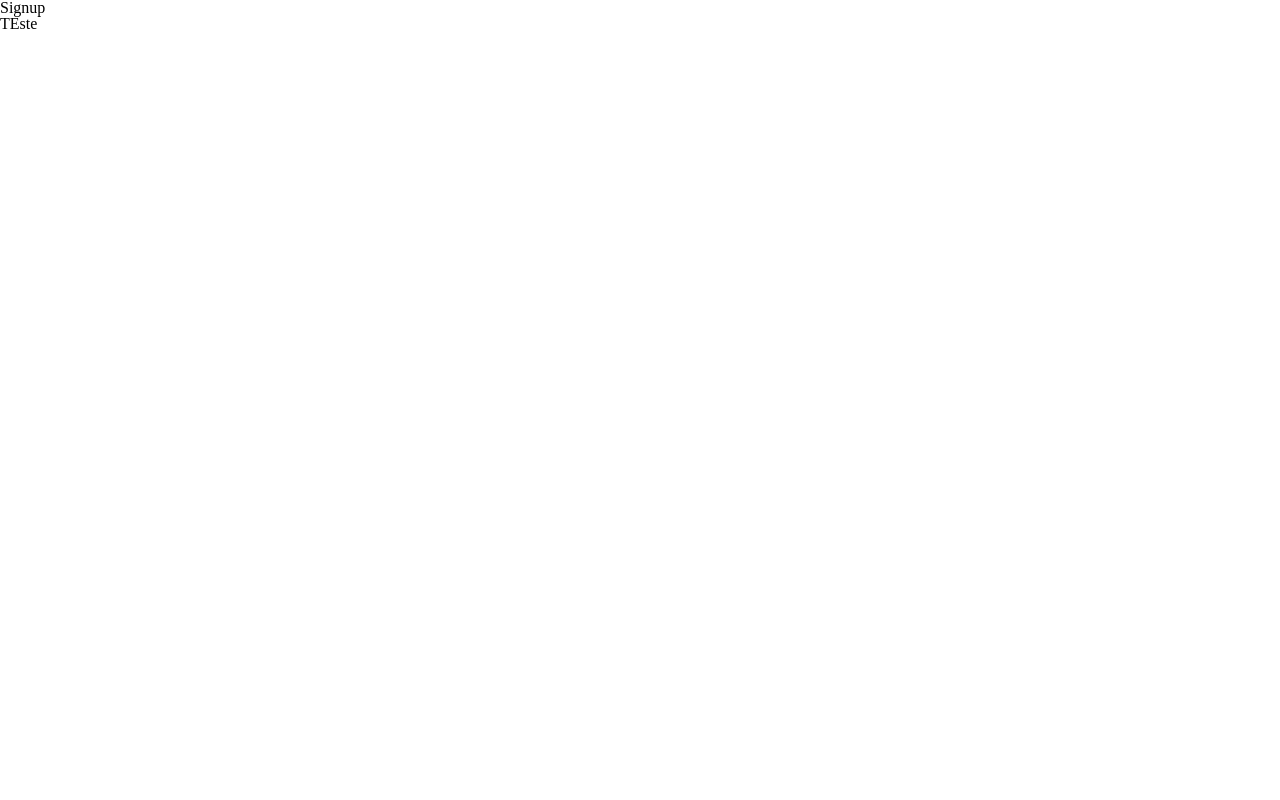
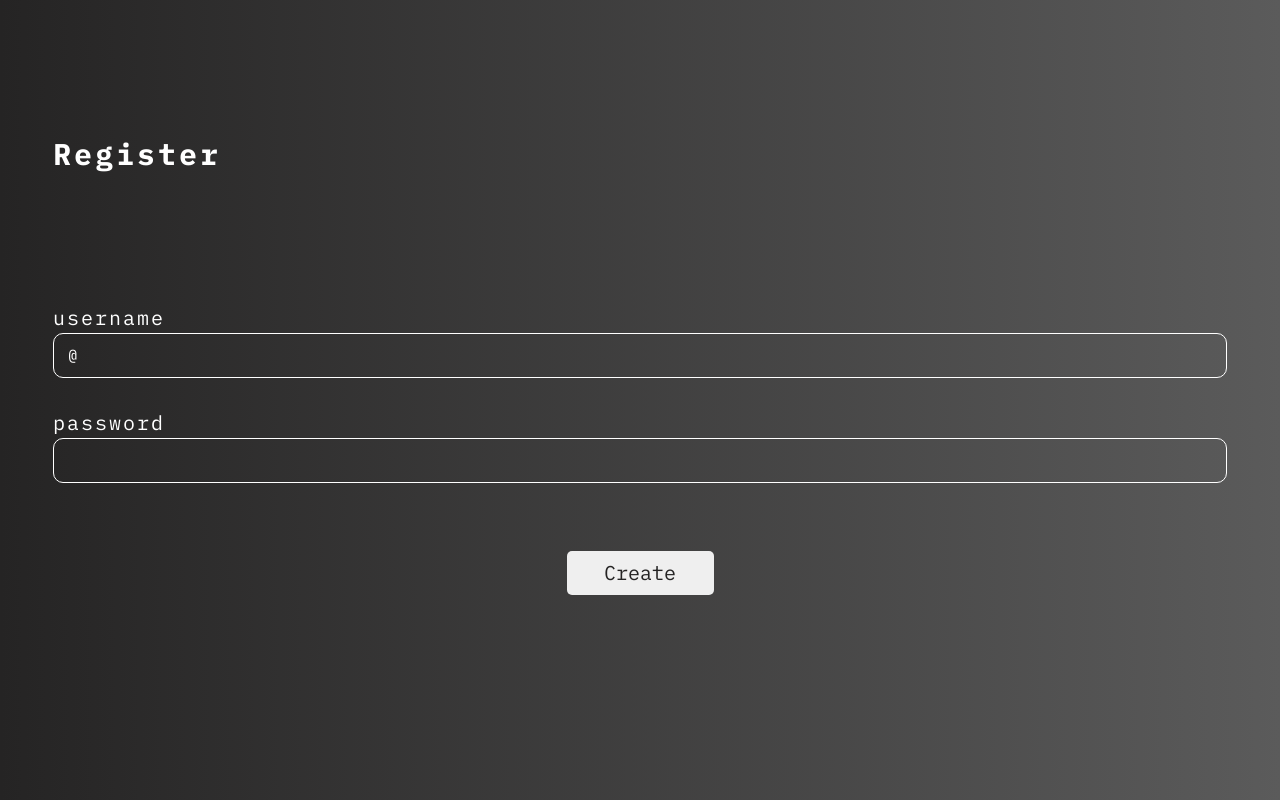
Before and after one commit to frreiro/wallet-cash-frontend, a Next.js app: page /signup in a window 1280 px wide. Built offline with nearby package versions, Linux system fonts and the light colour scheme.

Commit message:
feat: signin styles and form added

```diff
--- /dev/null
+++ b/src/context/TokenContext.tsx
@@ -0,0 +1,24 @@
+import { createContext, Dispatch, PropsWithChildren, SetStateAction, useState } from 'react';
+
+interface ITokenContext{
+	token: string | null
+	setToken: Dispatch<string | null>
+}
+
+const TokenContext = createContext<ITokenContext>({} as ITokenContext);
+
+
+const TokenProvider: React.FC<PropsWithChildren> = ({children}) => {
+	const [token, setToken] = useState<ITokenContext['token']>(null);
+
+	return (
+		<TokenContext.Provider value={{setToken, token}}>
+			{children}
+		</TokenContext.Provider>
+	);
+};
+
+export{
+	TokenContext,
+	TokenProvider
+};
--- a/src/hooks/api/useCreatUser.ts
+++ b/src/hooks/api/useCreatUser.ts
@@ -1,4 +1,4 @@
-import { User } from '../../pages';
+import { User } from '../../interfaces/User';
 import { createUser as createUserApi } from '../../services/user.api';
 import { useAsyncPost } from '../useAsyncPost';
 
@@ -6,7 +6,7 @@ const useCreateUser = () => {
 	const {
 		isSending: isSendingUser,
 		asyncFunc: createUser
-	} = useAsyncPost<User>(createUserApi);
+	} = useAsyncPost<typeof createUserApi>(createUserApi);
 
 	return {
 		isSendingUser,
--- a/src/hooks/useAsyncPost.ts
+++ b/src/hooks/useAsyncPost.ts
@@ -2,22 +2,22 @@ import { AxiosError, AxiosResponse,  } from 'axios';
 import { any } from 'joi';
 import { useEffect, useState } from 'react';
 
+type AsyncFuncType = (...args: any[]) => Promise<any>;
 
-interface IUseAsyncPost {
-	isSending: boolean;
-	asyncFunc: (body?: any) => Promise<void>
-}
 
-const useAsyncPost =  <T extends unknown>(fetchFunction: (body?: T) => Promise<AxiosResponse | AxiosError>): IUseAsyncPost => {
+const useAsyncPost =  <T extends AsyncFuncType>(fetchFunction: T ) => {
 
 	const [isSending, setIsSending] = useState(false);
+	const [data, setData] = useState< Awaited<ReturnType<T>> | null>(null);
 
-	const asyncFunc = async (body?: T): Promise<void> => {
+	const asyncFunc = async (...args: Parameters<T>): Promise<void> => {
 		setIsSending(true);
 		try {
-			await fetchFunction(body);
+			const dataResponse: Awaited<ReturnType<T>> = await fetchFunction(...args);
+			setData(dataResponse);
 			setIsSending(false);
 		} catch (e: any) {
+			setData(null);
 			setIsSending(false);
 			throw e;
 		}
@@ -26,7 +26,8 @@ const useAsyncPost =  <T extends unknown>(fetchFunction: (body?: T) => Promise<A
 
 	return {
 		isSending,
-		asyncFunc
+		asyncFunc,
+		data
 	};
 };
 
--- /dev/null
+++ b/src/interfaces/User.ts
@@ -0,0 +1,4 @@
+export interface User {
+	username:string,
+	password: string
+}
--- a/src/pages/_app.tsx
+++ b/src/pages/_app.tsx
@@ -3,17 +3,20 @@ import GlobalStyles from '../styles/GlobalStyles';
 import { Theme } from '../styles/Theme';
 import { ToastContainer } from 'react-toastify';
 import 'react-toastify/dist/ReactToastify.css';
+import { TokenProvider } from '../context/TokenContext';
 
 export default function App({ Component, pageProps }: AppProps) {
 	return (
 		<Theme>
 			<GlobalStyles/>
+			<TokenProvider>
 				<Component {...pageProps} />
 				<ToastContainer
 					pauseOnFocusLoss={false}
 					pauseOnHover={false}
 					theme="dark"
 				/>
+			</TokenProvider>
 		</Theme>
 	);
 }
--- a/src/pages/signup/index.tsx
+++ b/src/pages/signup/index.tsx
@@ -1,15 +1,68 @@
-import Head from "next/head";
-
-export default function SignUp() {
-	return (
-	  <div >
-		<Head>
-		  <title>NG - Signup</title>
-		</Head>
-		  <h1>Signup</h1>
-		  <h2>TEste</h2>
+import Head from 'next/head';
+import React from 'react';
+import { SubmitErrorHandler, SubmitHandler, useForm } from 'react-hook-form';
+import {joiResolver} from '@hookform/resolvers/joi';
+import {toast} from 'react-toastify';
+import { useRouter } from 'next/router';
+import { authSchema } from '../../schemas/auth.schema';
+import { useCreateUser } from '../../hooks/api/useCreatUser';
+import { User } from '../../interfaces/User';
+import { Main, SubmitButton } from '../../styles/Auth/auth';
 
 
-	  </div>
-	)
-  }
+
+export default function Siginup() {
+	const {register,handleSubmit} = useForm<User>({
+		resolver: joiResolver(authSchema),
+		criteriaMode: 'all'
+	});
+
+	const router = useRouter();
+	const {
+		isSendingUser,
+		createUser
+	} = useCreateUser();
+
+
+
+	const onFormSubmit: SubmitHandler<User> = async  (data) => {
+		try {
+			await createUser({username: data.username, password: data.password});
+			toast.success('Successfully registred');
+			router.push('/login');
+		} catch (e) {
+			toast.error('Could not create user');
+		}
+
+
+	};
+
+	const onFormError: SubmitErrorHandler<User> = (errors) => {
+		if(errors.password)  toast.error(errors.password.message);
+		if(errors.username)  toast.error(errors.username.message);
+	};
+
+	return (
+		<Main >
+			<Head>
+				<title>NG - Login</title>
+			</Head>
+			<h1>Register</h1>
+
+			<form onSubmit={handleSubmit(onFormSubmit, onFormError)}>
+				<article>
+					<p>username</p>
+					<div>
+						<input type="text" {...register('username')}/>
+					</div>
+				</article>
+
+				<article>
+					<p>password</p>
+					<input type="password" {...register('password')}/>
+				</article>
+				<SubmitButton type="submit">Create</SubmitButton>
+			</form>
+		</Main>
+	);
+}
--- a/src/services/user.api.ts
+++ b/src/services/user.api.ts
@@ -1,14 +1,21 @@
 import { AxiosError, AxiosResponse } from 'axios';
-import { User } from '../pages';
+import { User } from '../interfaces/User';
 import { fetchAxios } from './api';
 
 
-const createUser = async (body?: User): Promise<AxiosResponse | AxiosError> => {
-	console.log(body);
+const createUser = async (body?: User): Promise<void> => {
 	const response = await fetchAxios.post('/signup', body);
 	return response.data;
 };
 
+
+const signinUser = async (body?: User): Promise<string> => {
+	const response = await fetchAxios.post('/signin', body);
+	return response.data;
+};
+
+
 export {
-	createUser
+	createUser,
+	signinUser
 };
```
Also changed, not shown: src/hooks/api/useSigninUser.ts (added, +21 -0 lines), src/pages/index.tsx (+20 -16 lines). Lines whose indentation alone changed are shown as unchanged.
